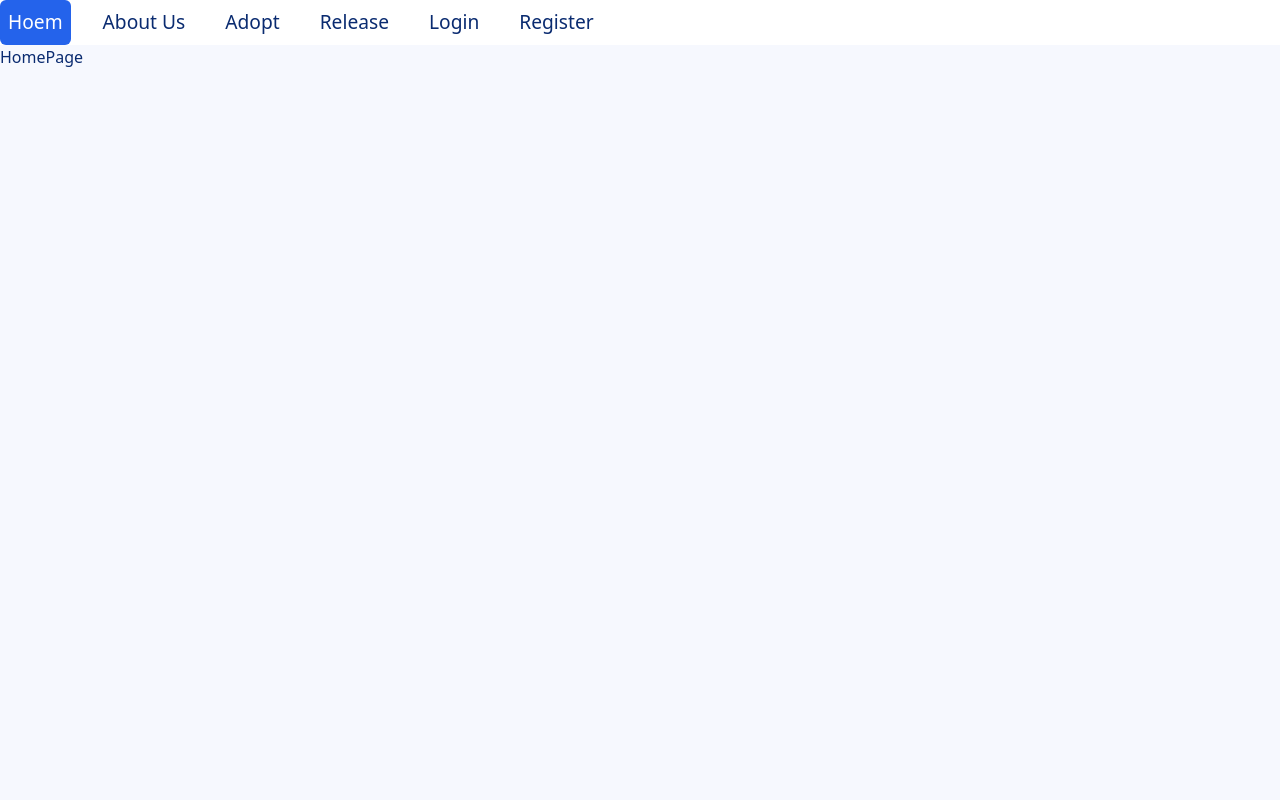
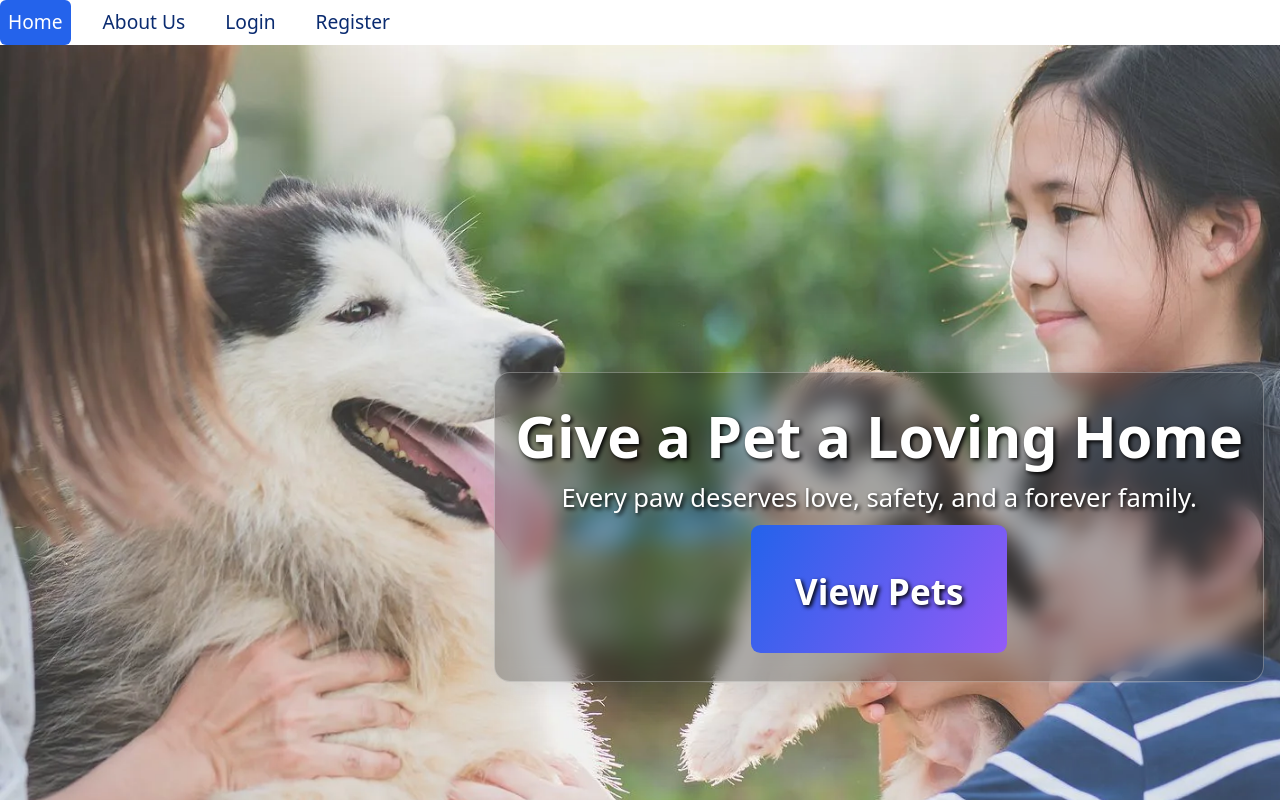
Before and after one commit to acidMyke/isit207-a3, a React (Vite) app: page / in a window 1280 px wide. Shown: the top 800 px of the page. Built offline with nearby package versions, Linux system fonts and the light colour scheme.

Commit message:
feat: home & about us section

```diff
--- a/src/components/Nav.tsx
+++ b/src/components/Nav.tsx
@@ -5,10 +5,10 @@ import { useCallback, type MouseEventHandler } from 'react';
 
 const navItems = [
   { special: 'greeting', roles: ['member', 'staff'] },
-  { label: 'Hoem', path: '/' },
+  { label: 'Home', path: '/' },
   { label: 'About Us', path: '/about' },
-  { label: 'Adopt', path: '/adopt' },
-  { label: 'Release', path: '/release' },
+  { label: 'Adopt', path: '/adopt', roles: ['member'] },
+  { label: 'Release', path: '/release', roles: ['member'] },
   { label: 'Login', path: '/login', roles: ['public'] },
   { label: 'Register', path: '/register', roles: ['public'] },
   { label: 'Manage', path: '/manage', roles: ['staff'] },
--- /dev/null
+++ b/src/pages/Home.css
@@ -0,0 +1,100 @@
+#home-hero {
+  background-image: url('/images/happy.webp');
+  min-height: 480px;
+  max-width: 1440px;
+  background-repeat: no-repeat;
+  background-size: cover;
+
+  @media (max-width: 720px) {
+    background-position: calc((560px - 100vw) / 712px * -16rem);
+  }
+
+  font-size: 1.6rem;
+  margin: 0px auto;
+  padding: 1rem;
+  display: grid;
+  grid-auto-rows: 1fr 1fr;
+  grid-auto-columns: 1fr 1fr 1fr;
+  grid-template-areas:
+    '. .'
+    '. .'
+    'glass glass';
+  align-content: end;
+
+  @media (min-width: 1080px) {
+    grid-template-areas:
+      '. .'
+      '. glass'
+      '. .';
+
+    & > div {
+      width: min-content;
+      height: unset;
+    }
+  }
+
+  & > div {
+    grid-area: glass;
+    display: flex;
+    flex-flow: column nowrap;
+    background: rgba(0, 0, 0, 0.25);
+
+    backdrop-filter: blur(10px);
+
+    border-radius: 16px;
+    border: 1px solid rgba(255, 255, 255, 0.3);
+    box-shadow: 0 4px 30px rgba(0, 0, 0, 0.1);
+    padding: 20px;
+    color: white;
+    text-align: center;
+    height: min-content;
+    text-shadow: 2px 2px 4px #000000;
+  }
+
+  h1 {
+    grid-area: head;
+    white-space: nowrap;
+    font-size: 1.8rem;
+    @media (min-width: 560px) {
+      font-size: 3.6rem;
+    }
+  }
+
+  a {
+    appearance: button;
+    text-decoration: none;
+    vertical-align: middle;
+    margin: 0.5rem auto;
+    padding: 0.5rem 0.5rem;
+
+    @media (min-width: 720px) {
+      width: 16rem;
+      height: 8rem;
+      font-size: 2.2rem;
+      padding-top: 2.5rem;
+    }
+  }
+}
+
+#home-about {
+  display: grid;
+  gap: 2rem;
+  padding: 3rem 1.5rem;
+  background: var(--color-surface-alt);
+  text-align: center;
+
+  img {
+    width: 100%;
+    max-width: 700px;
+    margin: 0 auto;
+    border-radius: 1rem;
+    box-shadow: 0 10px 30px var(--color-border-alt);
+  }
+
+  p {
+    max-width: 700px;
+    margin: 1rem auto 0;
+    color: var(--color-text-muted);
+    font-size: 1.1rem;
+  }
+}
--- a/src/pages/Home.tsx
+++ b/src/pages/Home.tsx
@@ -1,5 +1,36 @@
+import { Link } from 'wouter';
+import './Home.css';
+
 function HomePage() {
-  return <div>HomePage</div>;
+  return (
+    <main>
+      <section id='home-hero'>
+        <div>
+          <h1>Give a Pet a Loving Home</h1>
+          <p>Every paw deserves love, safety, and a forever family.</p>
+          <Link href='/adopt' className='btn-action-gradient'>
+            View Pets
+          </Link>
+        </div>
+      </section>
+      <section id='home-about'>
+        <img
+          src='/images/givehelp.webp'
+          alt='Shelter volunteers caring for pets'
+        />
+
+        <div>
+          <h2>About Pet Haven</h2>
+          <p>
+            Pet Haven is dedicated to rescuing, rehabilitating, and rehoming
+            animals in need. Our mission is to connect loving families with pets
+            who are waiting for a second chance.
+          </p>
+        </div>
+      </section>
+      <section></section>
+    </main>
+  );
 }
 
 export default HomePage;
```
Also changed, not shown: public/images/givehelp.webp (added), public/images/happy.webp (added).
